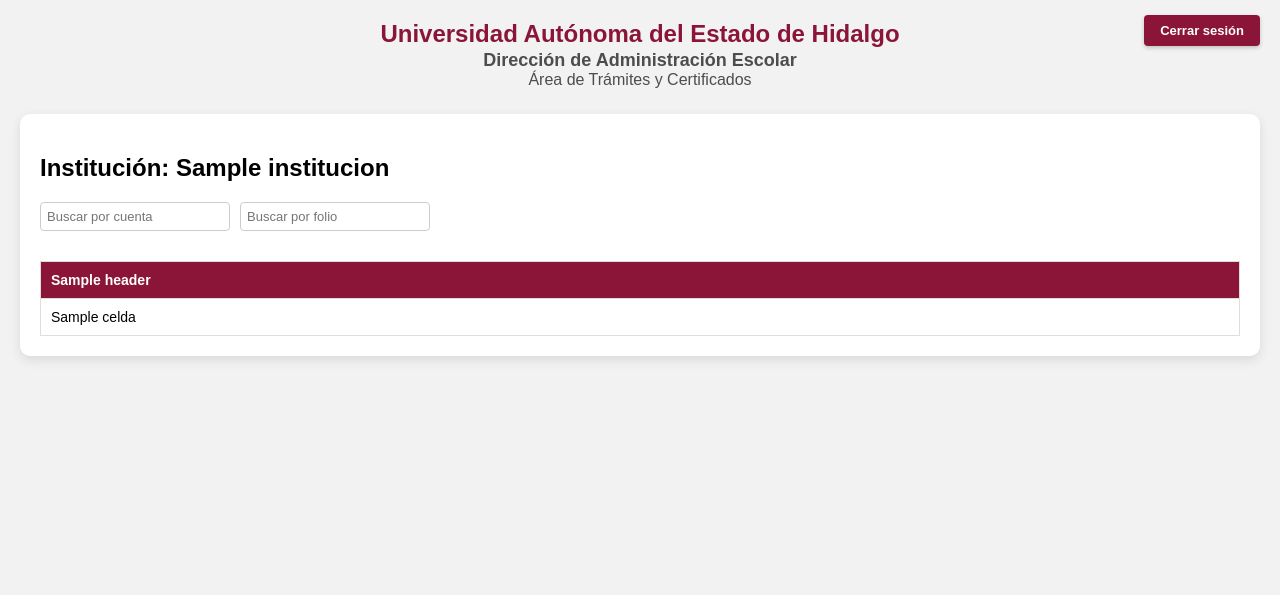
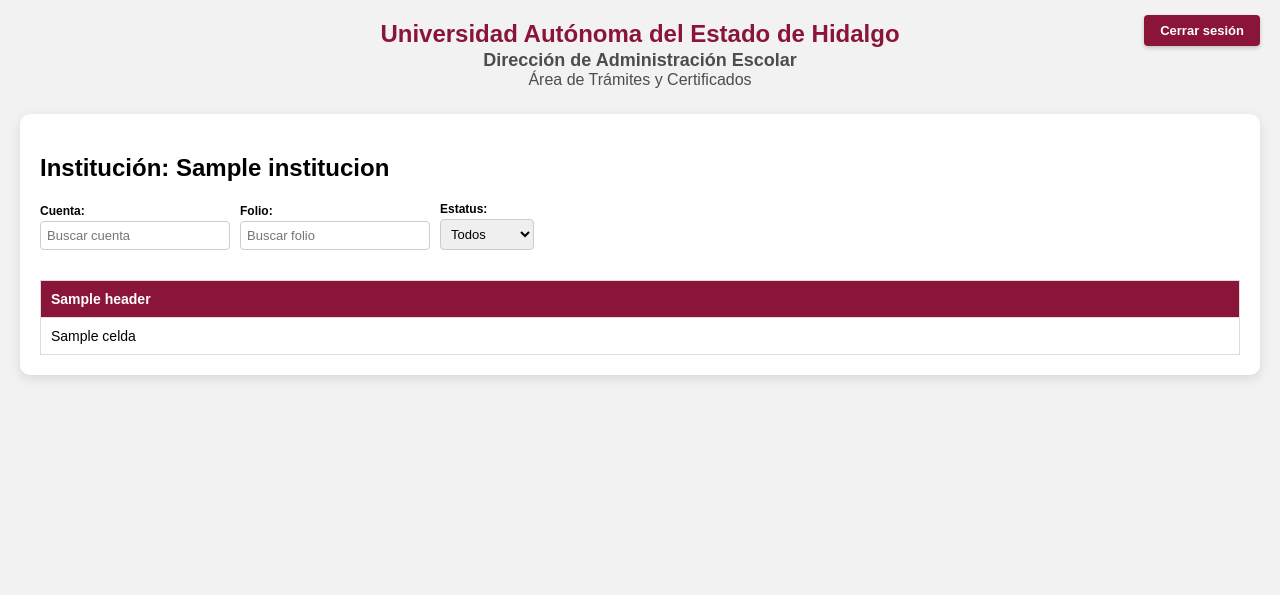
Before and after one commit to zarazuavargasjm-crypto/portal_reportes, a Flask app: template templates/tabla.html in a window 1280 px wide. Shown: the top 595 px of the page. Run offline with Flask 3, Linux system fonts and the light colour scheme; the template is opened without the code that fills it: most values are stand-ins (such as "Sample title", 1, 10 or a date in 2020).

Commit message:
Update tabla.html

```diff
--- a/templates/tabla.html
+++ b/templates/tabla.html
@@ -6,62 +6,69 @@
     <link rel="stylesheet" href="/static/style.css">
 </head>
 <body>
-
-<div class="top-right">
-    <a href="/" class="btn-logout">Cerrar sesión</a>
-</div>
-
+<div class="top-right"><a href="/" class="btn-logout">Cerrar sesión</a></div>
 <div class="header-uaeh">
     <h1>Universidad Autónoma del Estado de Hidalgo</h1>
     <h2>Dirección de Administración Escolar</h2>
     <h3>Área de Trámites y Certificados</h3>
 </div>
-
 <div class="table-container">
     <h2>Institución: {{ institucion }}</h2>
     <div class="filters">
-        <input type="text" id="filtro-cuenta" placeholder="Buscar por cuenta">
-        <input type="text" id="filtro-folio" placeholder="Buscar por folio">
+        <div><label>Cuenta:</label><input type="text" id="f-cuenta" placeholder="Buscar cuenta"></div>
+        <div><label>Folio:</label><input type="text" id="f-folio" placeholder="Buscar folio"></div>
+        <div>
+            <label>Estatus:</label>
+            <select id="f-estatus">
+                <option value="">Todos</option>
+                <option value="Entregado">Entregado</option>
+                <option value="Pendiente">Pendiente</option>
+            </select>
+        </div>
     </div>
-
     <div style="overflow-x: auto;">
-        <table id="tabla-usuario">
+        <table id="miTabla">
             <thead>
-                <tr>
-                    {% for h in headers %} <th>{{ h }}</th> {% endfor %}
-                </tr>
+                <tr>{% for h in headers %}<th onclick="ordenar(loop.index0)">{{ h }}</th>{% endfor %}</tr>
             </thead>
             <tbody>
                 {% for fila in datos %}
-                    {% set estatus = fila[12] if fila|length > 12 else '' %}
-                    <tr class="fila-dato {% if estatus == 'Entregado' %}tr-entregado{% endif %}">
-                        {% for celda in fila %} <td>{{ celda }}</td> {% endfor %}
-                    </tr>
+                {% set estatus = fila[12] if fila|length > 12 else '' %}
+                <tr class="fila-dato {% if estatus == 'Entregado' %}tr-entregado{% endif %}">
+                    {% for celda in fila %}<td>{{ celda }}</td>{% endfor %}
+                </tr>
                 {% endfor %}
             </tbody>
         </table>
     </div>
 </div>
-
 <div class="footer-firma">Manuel Zarazúa — abril 2026</div>
-
 <script>
     const filas = document.querySelectorAll(".fila-dato");
-    const fCuenta = document.getElementById("filtro-cuenta");
-    const fFolio = document.getElementById("filtro-folio");
-
+    const c = document.getElementById("f-cuenta"), f = document.getElementById("f-folio"), e = document.getElementById("f-estatus");
     function filtrar() {
-        const cVal = fCuenta.value.toLowerCase();
-        const fVal = fFolio.value.toLowerCase();
-        filas.forEach(f => {
-            const tds = f.querySelectorAll("td");
-            const visible = (tds[1]?.textContent.toLowerCase().includes(cVal)) && (tds[9]?.textContent.toLowerCase().includes(fVal));
-            f.style.display = visible ? "" : "none";
+        filas.forEach(row => {
+            const tds = row.querySelectorAll("td");
+            const vis = tds[1].innerText.toLowerCase().includes(c.value.toLowerCase()) &&
+                        tds[9].innerText.toLowerCase().includes(f.value.toLowerCase()) &&
+                        (e.value === "" || tds[12].innerText.trim() === e.value);
+            row.style.display = vis ? "" : "none";
         });
     }
-    fCuenta.addEventListener("input", filtrar);
-    fFolio.addEventListener("input", filtrar);
+    [c,f,e].forEach(el => el.addEventListener('input', filtrar));
+    function ordenar(n) {
+        var table = document.getElementById("miTabla"), rows, switching = true, i, x, y, shouldSwitch, dir = "asc", switchcount = 0;
+        while (switching) {
+            switching = false; rows = table.rows;
+            for (i = 1; i < (rows.length - 1); i++) {
+                shouldSwitch = false; x = rows[i].getElementsByTagName("TD")[n]; y = rows[i + 1].getElementsByTagName("TD")[n];
+                if (dir == "asc") { if (x.innerHTML.toLowerCase() > y.innerHTML.toLowerCase()) { shouldSwitch = true; break; }
+                } else { if (x.innerHTML.toLowerCase() < y.innerHTML.toLowerCase()) { shouldSwitch = true; break; } }
+            }
+            if (shouldSwitch) { rows[i].parentNode.insertBefore(rows[i + 1], rows[i]); switching = true; switchcount ++;
+            } else { if (switchcount == 0 && dir == "asc") { dir = "desc"; switching = true; } }
+        }
+    }
 </script>
-
 </body>
 </html>
```
